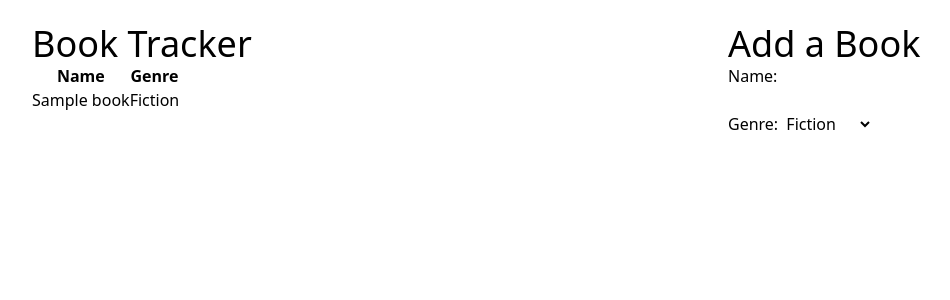
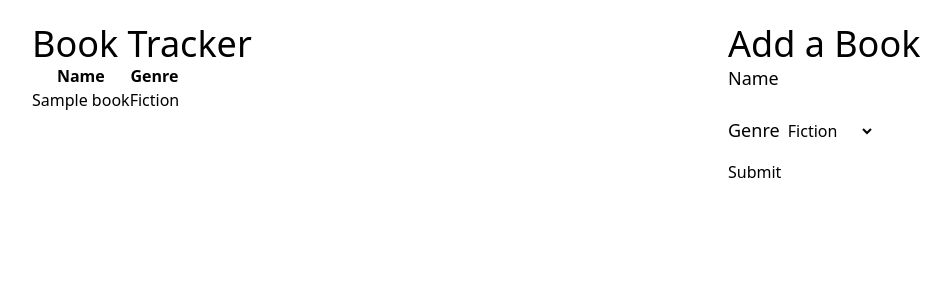
Before and after one commit to H3NZPLAYZ/Bookstore-Crud-Udemy, a Django app: page / in a window 1280 px wide. Shown: the part 28-328 px from the top of the page, without its empty margins (152-1102 px from the left). Run offline with Django 4.2, Linux system fonts and the light colour scheme; a user stored in the database is signed in; tables that the repository leaves empty hold one stand-in row (values such as "Sample post"); some libraries are stand-ins or nearby versions.

Commit message:
Chapter 26

```diff
--- a/core/templates/base.html
+++ b/core/templates/base.html
@@ -1,5 +1,6 @@
 <!DOCTYPE html>
 <html lang="en">
+
 <head>
     <meta charset="UTF-8">
     <meta http-equiv="X-UA-Compatible" content="IE=edge">
@@ -8,6 +9,7 @@
     <link href="https://cdn.jsdelivr.net/npm/daisyui@5" rel="stylesheet" type="text/css" />
     <script src="https://cdn.jsdelivr.net/npm/@tailwindcss/browser@4"></script>
 </head>
+
 <body>
 
     {% include 'navbar.html' %}
@@ -16,4 +18,5 @@
     {% endblock %}
 
 </body>
+
 </html>
--- a/core/templates/index.html
+++ b/core/templates/index.html
@@ -30,7 +30,27 @@
         <div class="col-span-1">
             <h1 class="text-4xl">Add a Book</h1>
 
-            {{ form }}
+            <form id="book-form">
+                {% csrf_token %}
+
+                <div id="form-errors" class="text-red-500">
+                    {{ form.non_field_errors }}
+                </div>
+
+                <fieldset class="field">
+                    <label class="label text-lg" for="{{ form.name.id_for_label }}">{{ form.name.label }}</label>
+                    {{ form.name }}
+                </fieldset>
+
+                <fieldset class="field">
+                    <label class="label text-lg" for="{{ form.genre.id_for_label }}">{{ form.genre.label }}</label>
+                    {{ form.genre }}
+                </fieldset>
+
+            </form>
+            <button class="btn btn-success mt-4">
+                Submit
+            </button>
         </div>
     </div>
 </div>
```
